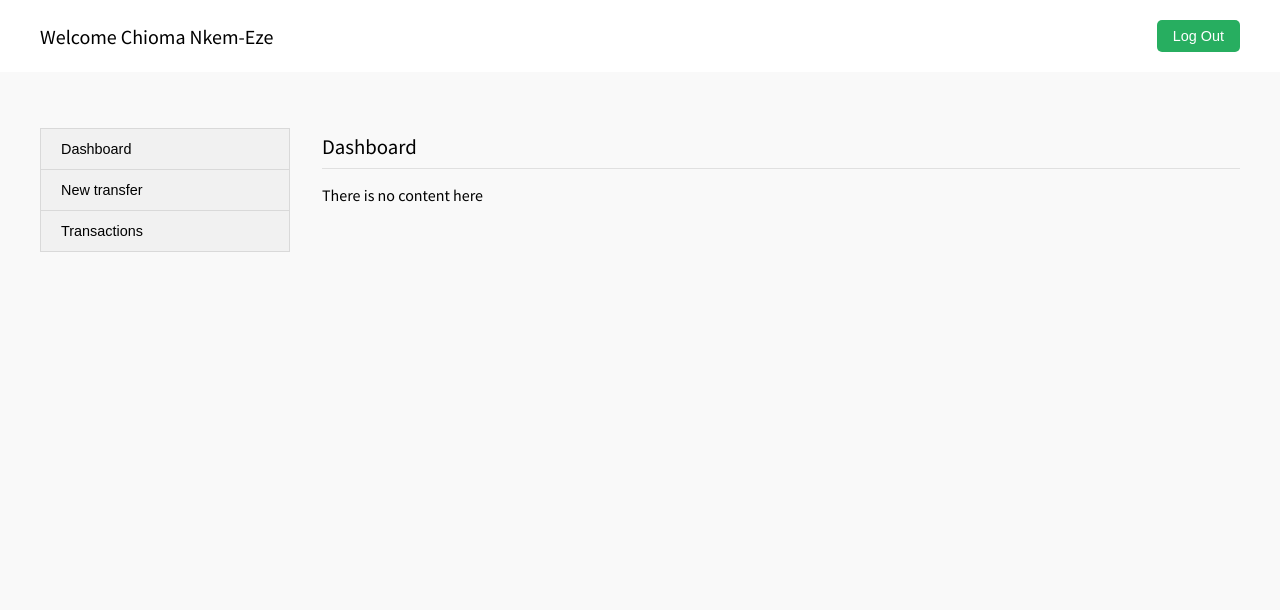
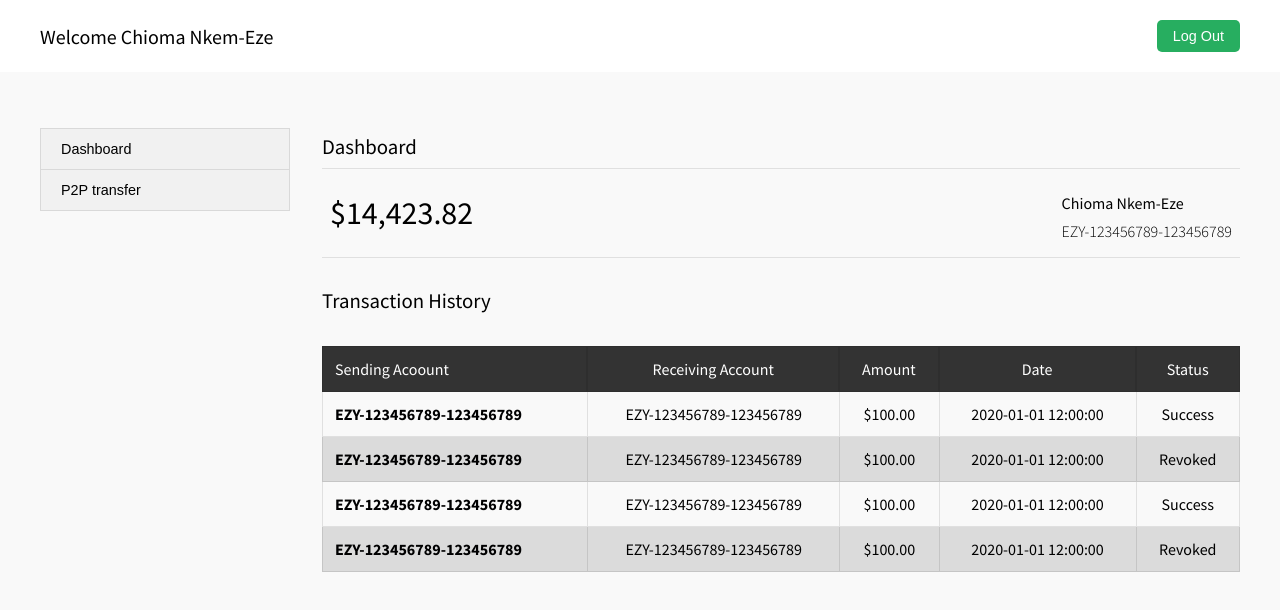
Before and after one commit to Sysmod-2021/bankappfrontend, a React (Create React App) app: page / in a window 1280 px wide. Shown: the top 610 px of the page. Built offline with nearby package versions, Linux system fonts and the light colour scheme.

Commit message:
Fixed transaction dashboard

```diff
--- a/src/components/transactions/Dashboard.js
+++ b/src/screens/user/dashboard/Overview.js
@@ -1,6 +1,6 @@
 import styled from "styled-components";
 
-const Dashboard = ({ balance, customerName, accountNumber }) => {
+const Overview = ({ balance, customerName, accountNumber }) => {
   return (
     <StyledWrap>
       <div class="wrapper">
@@ -16,7 +16,7 @@
   );
 };
 
-export default Dashboard;
+export default Overview;
 
 const StyledWrap = styled.div`
   .wrapper {
--- a/src/components/transactions/index.js
+++ b/src/screens/user/dashboard/index.js
@@ -1,8 +1,8 @@
 import { useState } from "react";
 import History from "./History";
-import Dashboard from "./Dashboard";
+import Overview from "./Overview";
 
-const Transactions = () => {
+const Dashboard = () => {
   const [balance] = useState(14423.82);
   const [customerName] = useState("Chioma Nkem-Eze");
   const [accountNumber] = useState("EZY-123456789-123456789");
@@ -47,7 +47,7 @@
 
   return (
     <div>
-      <Dashboard
+      <Overview
         balance={balance}
         customerName={customerName}
         accountNumber={accountNumber}
@@ -57,4 +57,4 @@
   );
 };
 
-export default Transactions;
+export default Dashboard;
--- a/src/screens/user/tablinks.js
+++ b/src/screens/user/tablinks.js
@@ -1,21 +1,16 @@
-import Transactions from "../../components/transactions";
+import Dashboard from "./dashboard";
 
 const tablinks = [
   {
     id: 0,
     title: "Dashboard",
-    component: null,
+    component: <Dashboard />,
   },
   {
     id: 1,
-    title: "New transfer",
+    title: "P2P transfer",
     component: null,
-  },
-  {
-    id: 2,
-    title: "Transactions",
-    component: <Transactions />,
-  },
+  }
 ];
 
 export default tablinks;
```
Also changed, not shown: src/screens/user/dashboard/History.js (renamed from src/components/transactions/History.js).
